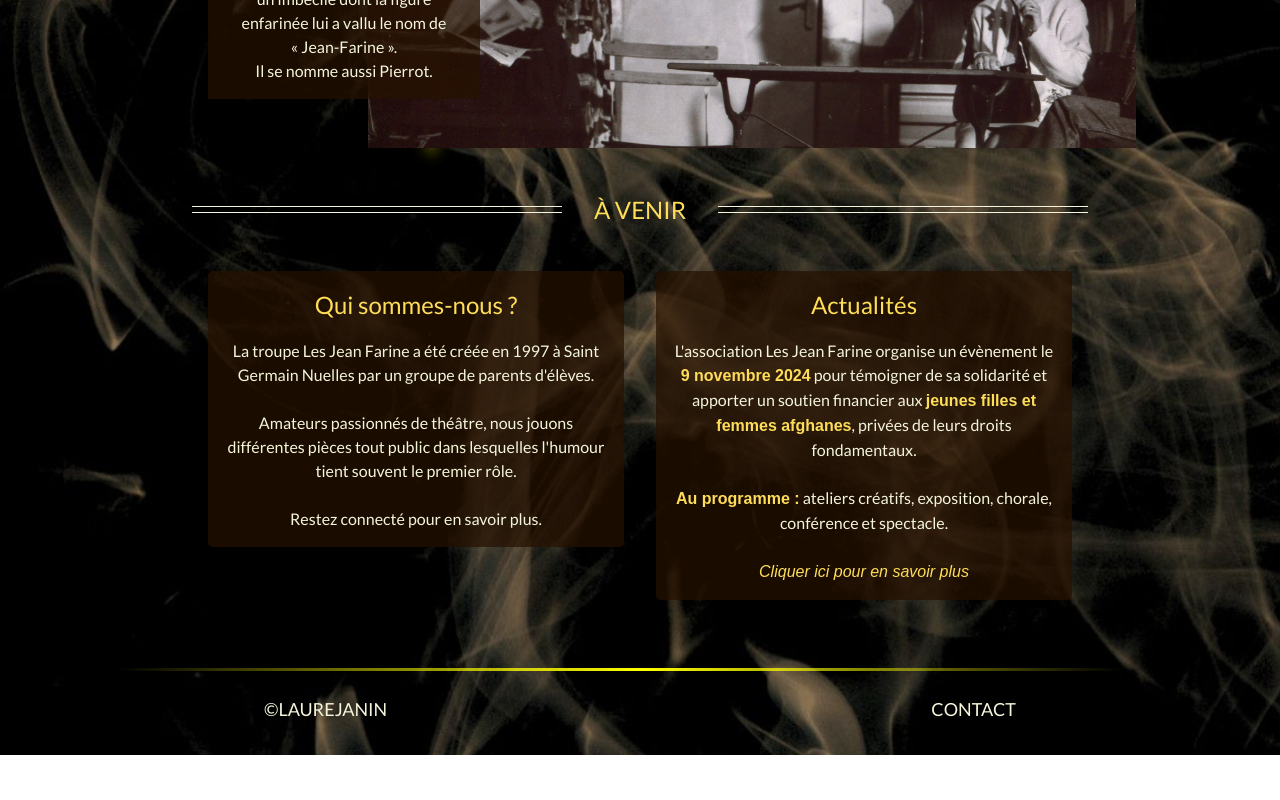
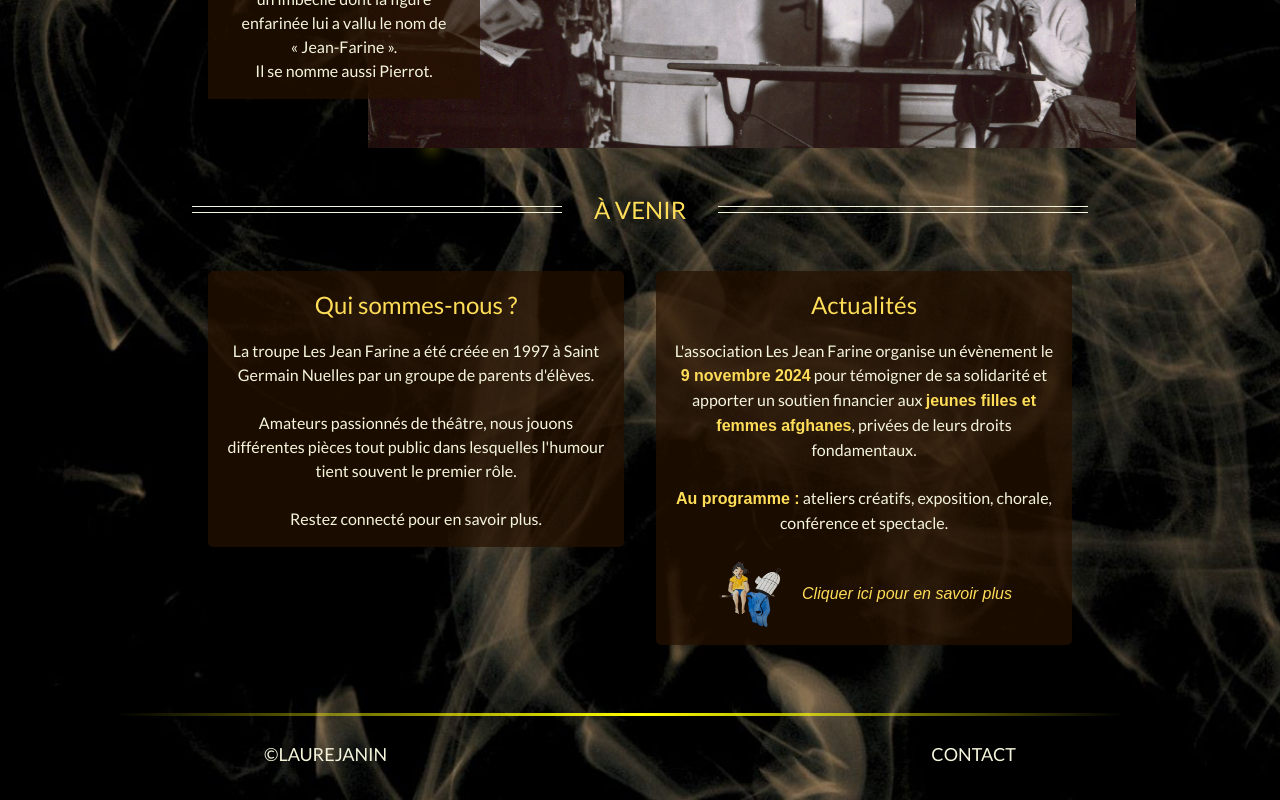
Before and after one commit to LaureJanin/jeanfarine, a React (Vite) app: page / in a window 1280 px wide. Shown: the part 502-1302 px from the top of the page. Before the commit the page ends 1257 px from the top, so only its background shows below. Built offline with nearby package versions, Linux system fonts and the light colour scheme.

Commit message:
logo afghanes home

```diff
--- a/src/pages/Home.jsx
+++ b/src/pages/Home.jsx
@@ -1,4 +1,6 @@
 import "./styles/home.scss";
+import logo from "../../public/affiche-soutien-femmes-afghanes_logo.png";
+
 
 function Home() {
   return (
@@ -7,6 +9,7 @@ function Home() {
       <div className="slider">
         <div className="jeanfarine">
           <h2>JEAN FARINE ?</h2>
+
           <p>
             Ce terme populaire vient du théâtre de la farce, où l’acteur joue un
             imbécile dont la figure enfarinée lui a vallu le nom de <br />«
@@ -22,6 +25,7 @@ function Home() {
       <div className="actualite">
         <div className="box">
           <h2>Qui sommes-nous ?</h2>
+
           <p>
             La troupe Les Jean Farine a été créée en 1997 à Saint Germain
             Nuelles par un groupe de parents d'élèves.
@@ -45,6 +49,7 @@ function Home() {
               <br />
               <br />
               <a href="./afghanes" target="_blank">
+                <img src={logo} alt="Logo" className="logo" />
                 <span id="italic">Cliquer ici pour en savoir plus</span>
               </a>
             </p>
--- a/src/pages/styles/home.scss
+++ b/src/pages/styles/home.scss
@@ -139,6 +139,7 @@
         color: #fedd58;
         margin-bottom: 1rem;
       }
+
       p {
         width: 100%;
         #italic {
@@ -152,9 +153,23 @@
           color: #fedd58;
         }
         a {
+          display: flex;
+          justify-content: center;
+          align-items: center;
+          gap: 1rem;
           text-decoration: none;
+          transition: transform 0.3s ease;
+          img {
+            width: 100%;
+            max-width: 70px;
+            height: 70px;
+          }
+        }
+        a:hover {
+          transform: scale(1.1);
         }
       }
+
     }
   }
 
```
Lines whose indentation alone changed are shown as unchanged.
